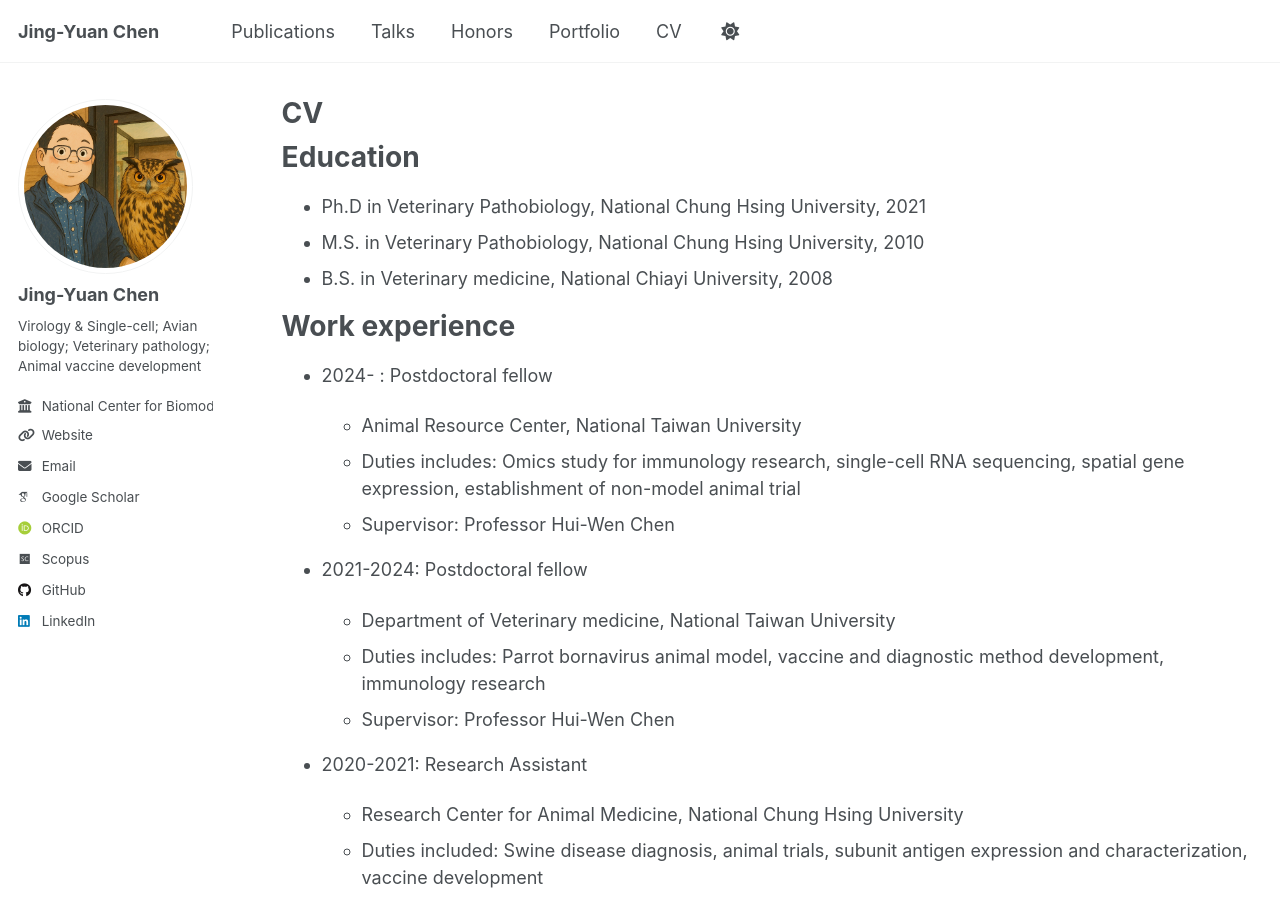
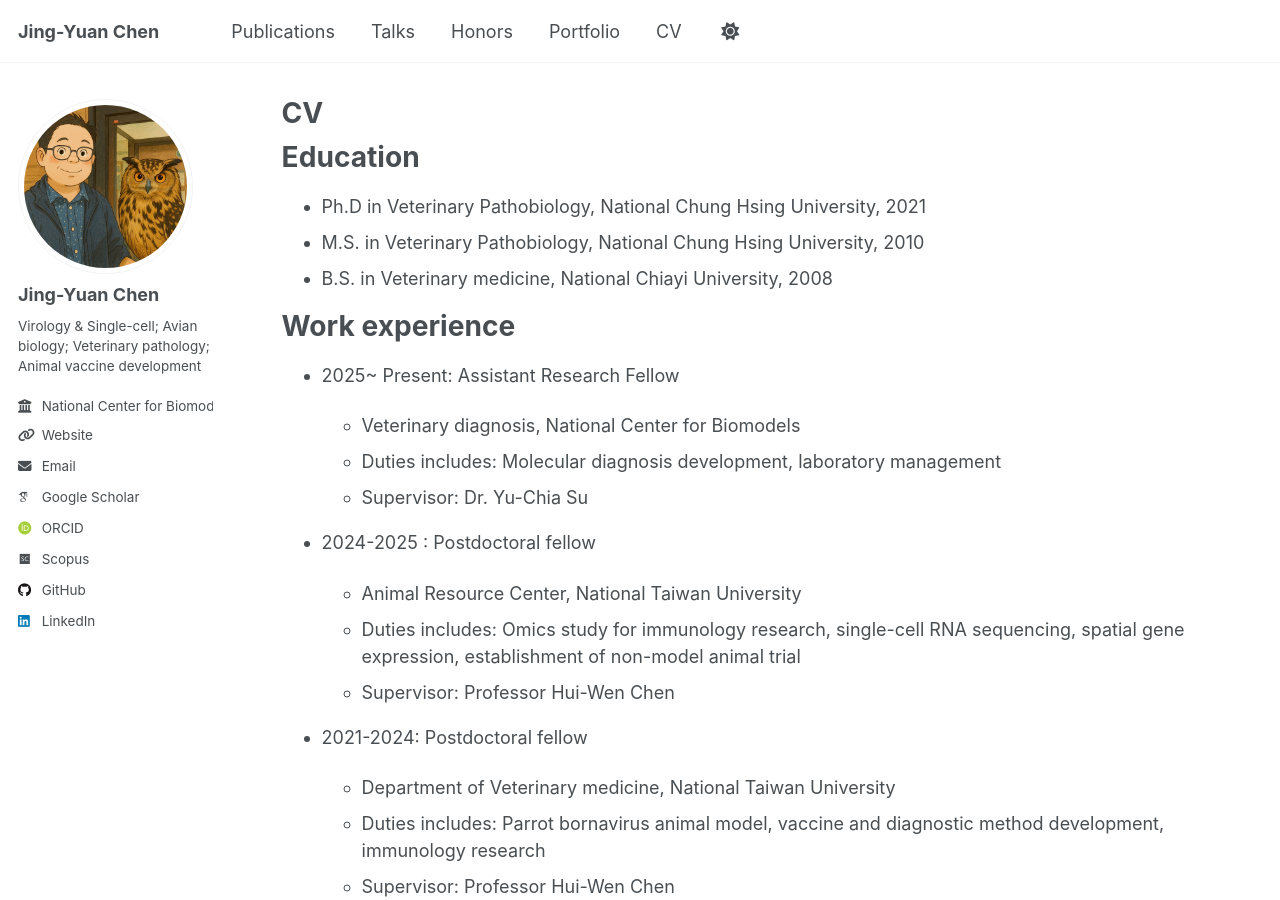
Before and after one commit to jychen74/jychen74.github.io, a Jekyll site: the page built from _pages/cv.md, in a window 1280 px wide and 900 px high. Built offline with Jekyll 4.4.1, drawn with Linux system fonts in a browser that asks for light colours; some web fonts are replaced; a script that is not in the unit is left out.

Commit message:
CV update

```diff
--- a/_pages/cv.md
+++ b/_pages/cv.md
@@ -17,7 +17,13 @@
 
 # Work experience
 
-- 2024- : Postdoctoral fellow
+- 2025~ Present: Assistant Research Fellow
+
+  - Veterinary diagnosis, National Center for Biomodels
+  - Duties includes: Molecular diagnosis development, laboratory management
+  - Supervisor: Dr. Yu-Chia Su
+
+- 2024-2025 : Postdoctoral fellow
 
   - Animal Resource Center, National Taiwan University
   - Duties includes: Omics study for immunology research, single-cell RNA sequencing, spatial gene expression, establishment of non-model animal trial
```
